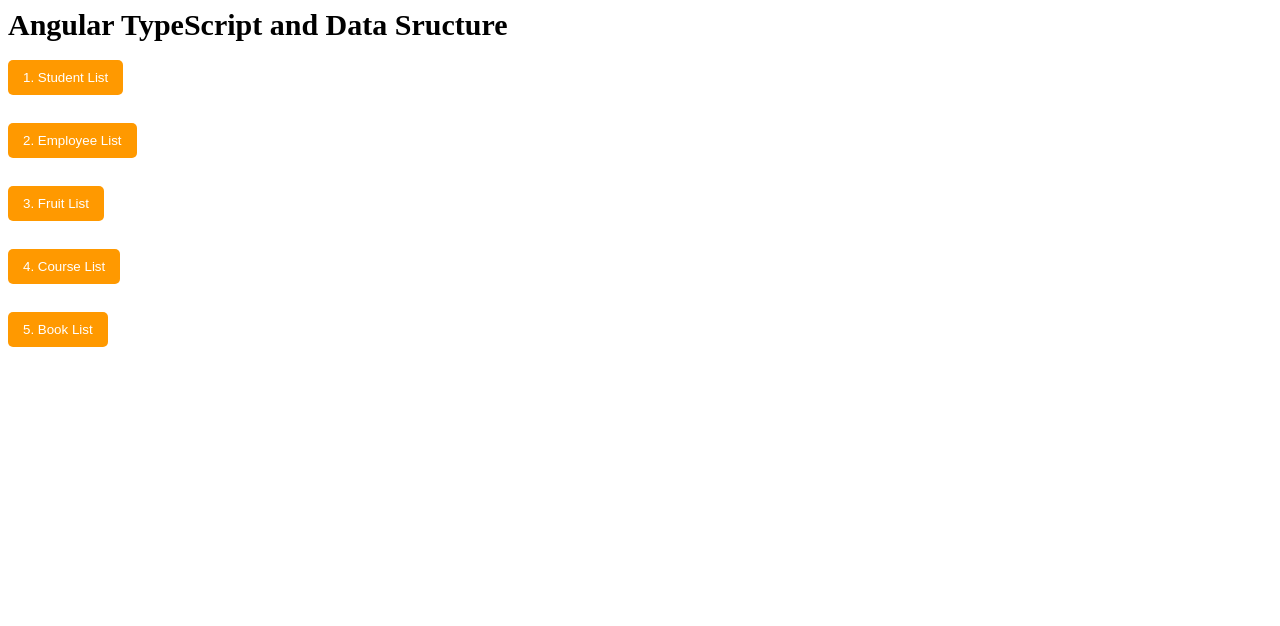
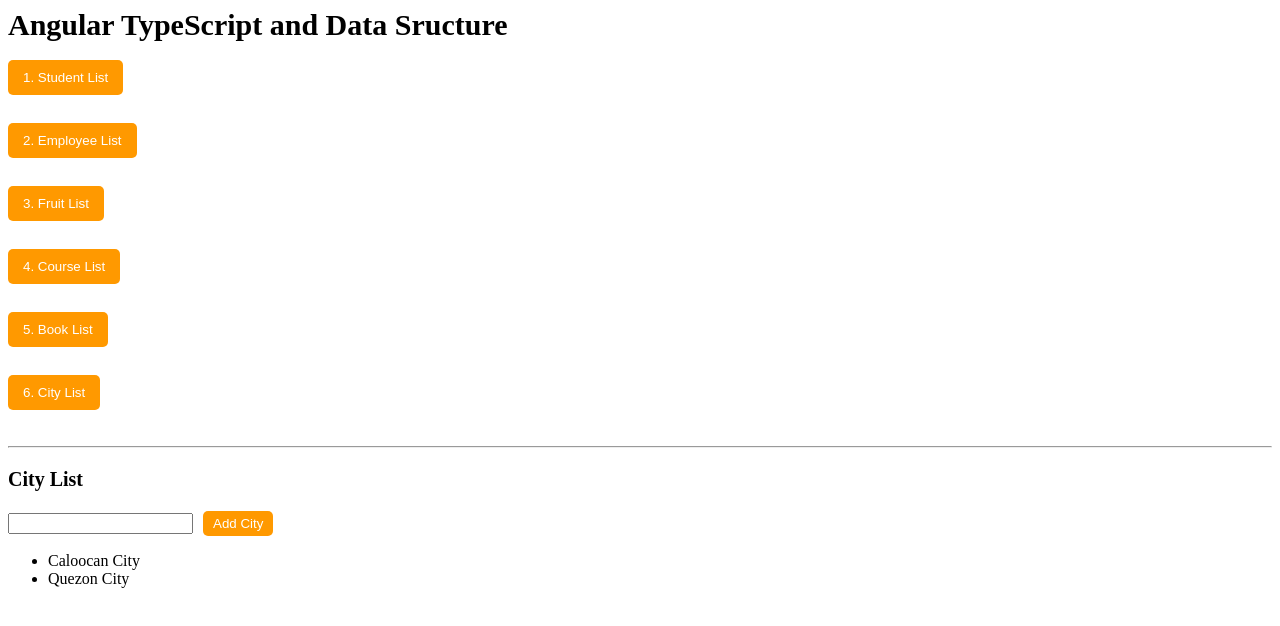
Before and after one commit to ricoparico/TypeScript-and-data-structures, an Angular app: page /citylist in a window 1280 px wide. Before the commit this address led to /. Shown: the top 626 px of the page. Built offline with nearby package versions, Linux system fonts and the light colour scheme.

Commit message:
No.6 City List

```diff
--- a/src/app/app-routing.module.ts
+++ b/src/app/app-routing.module.ts
@@ -6,6 +6,7 @@ import { EmployeelistComponent } from './components/employeelist/employeelist.co
 import { FruitlistComponent } from './components/fruitlist/fruitlist.component';
 import { CourselistComponent } from './components/courselist/courselist.component';
 import { BooklistComponent } from './components/booklist/booklist.component';
+import { CitylistComponent } from './components/citylist/citylist.component';
 
 const routes: Routes = [
   {path: "", component: LandingpageComponent},
@@ -13,7 +14,8 @@ const routes: Routes = [
   {path: "employeelist", component: EmployeelistComponent},
   {path: "fruitlist", component: FruitlistComponent},
   {path: "courselist", component: CourselistComponent},
-  {path: "booklist", component: BooklistComponent}
+  {path: "booklist", component: BooklistComponent},
+  {path: "citylist", component: CitylistComponent}
 ];
 
 @NgModule({
--- a/src/app/app.component.html
+++ b/src/app/app.component.html
@@ -5,5 +5,6 @@
 <button routerLink="fruitlist">3. Fruit List</button><br><br>
 <button routerLink="courselist">4. Course List</button><br><br>
 <button routerLink="booklist">5. Book List</button><br><br>
+<button routerLink="citylist">6. City List</button><br><br>
 
 <router-outlet></router-outlet>
--- a/src/app/app.module.ts
+++ b/src/app/app.module.ts
@@ -12,6 +12,7 @@ import { EmployeelistComponent } from './components/employeelist/employeelist.co
 import { FruitlistComponent } from './components/fruitlist/fruitlist.component';
 import { CourselistComponent } from './components/courselist/courselist.component';
 import { BooklistComponent } from './components/booklist/booklist.component';
+import { CitylistComponent } from './components/citylist/citylist.component';
 
 @NgModule({
   declarations: [
@@ -21,7 +22,8 @@ import { BooklistComponent } from './components/booklist/booklist.component';
     EmployeelistComponent,
     FruitlistComponent,
     CourselistComponent,
-    BooklistComponent
+    BooklistComponent,
+    CitylistComponent
   ],
   imports: [
     BrowserModule,
--- /dev/null
+++ b/src/app/components/citylist/citylist.component.css
@@ -0,0 +1,18 @@
+p {
+    font-size: 20px;
+    font-weight: bold;
+}
+button{
+    background-color: #ff9900;
+    color: white;
+    border: none;
+    border-radius: 5px;
+    padding: 5px 10px;
+    cursor: pointer;
+    transition: background-color o.3s ease;
+    margin-left: 10px;
+}
+
+button:hover{
+    background-color: #ffd000;
+}
--- /dev/null
+++ b/src/app/components/citylist/citylist.component.html
@@ -0,0 +1,12 @@
+<hr>
+<p>City List</p>
+
+<input type="text" [(ngModel)]="city"/>
+
+<button (click)="addCities()">Add City</button>
+
+<ul>
+    <li *ngFor="let city of cityList">
+        {{ city }}
+    </li>
+</ul>
--- /dev/null
+++ b/src/app/components/citylist/citylist.component.ts
@@ -0,0 +1,18 @@
+import { Component } from '@angular/core';
+
+@Component({
+  selector: 'app-citylist',
+  templateUrl: './citylist.component.html',
+  styleUrl: './citylist.component.css'
+})
+export class CitylistComponent {
+  cityList: string[]=["Caloocan City", "Quezon City"];
+  city: string="";
+
+  addCities(){
+    if (this.city){
+      this.cityList.push(this.city);
+      this.city="";
+    }
+  }
+}
```
Also changed, not shown: 1 other file (tests, documents, lock files or other folders).
